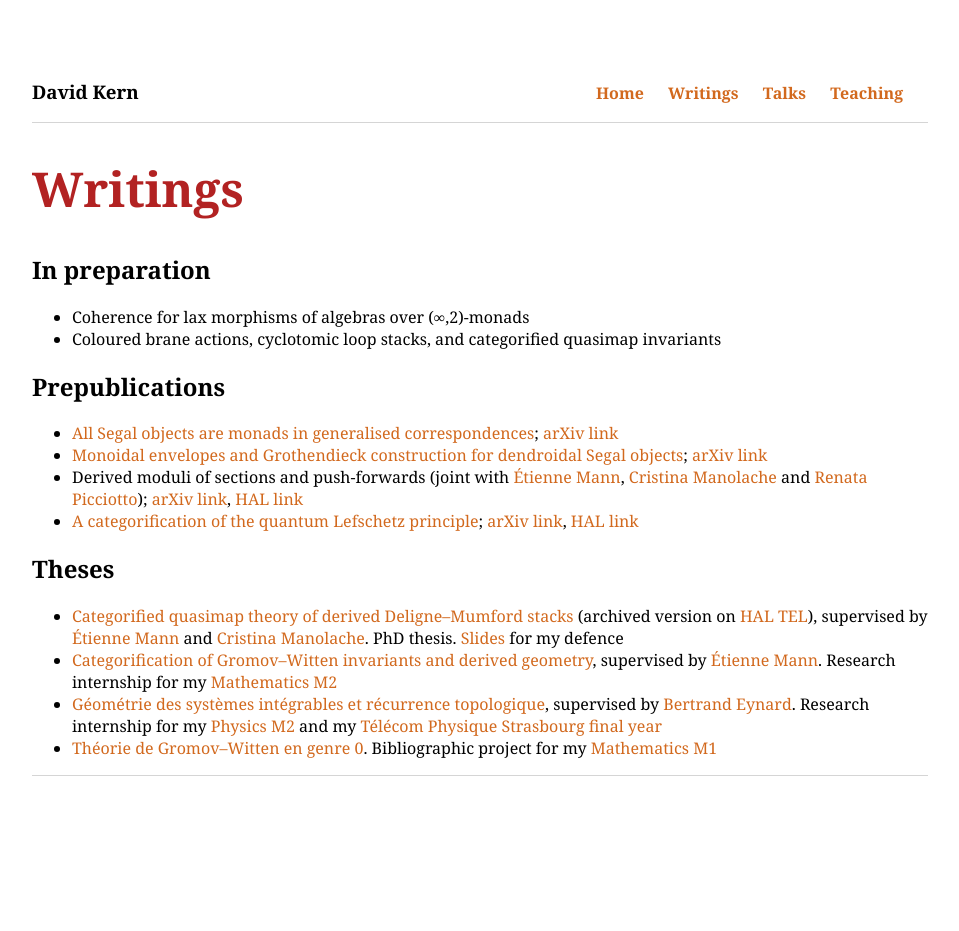
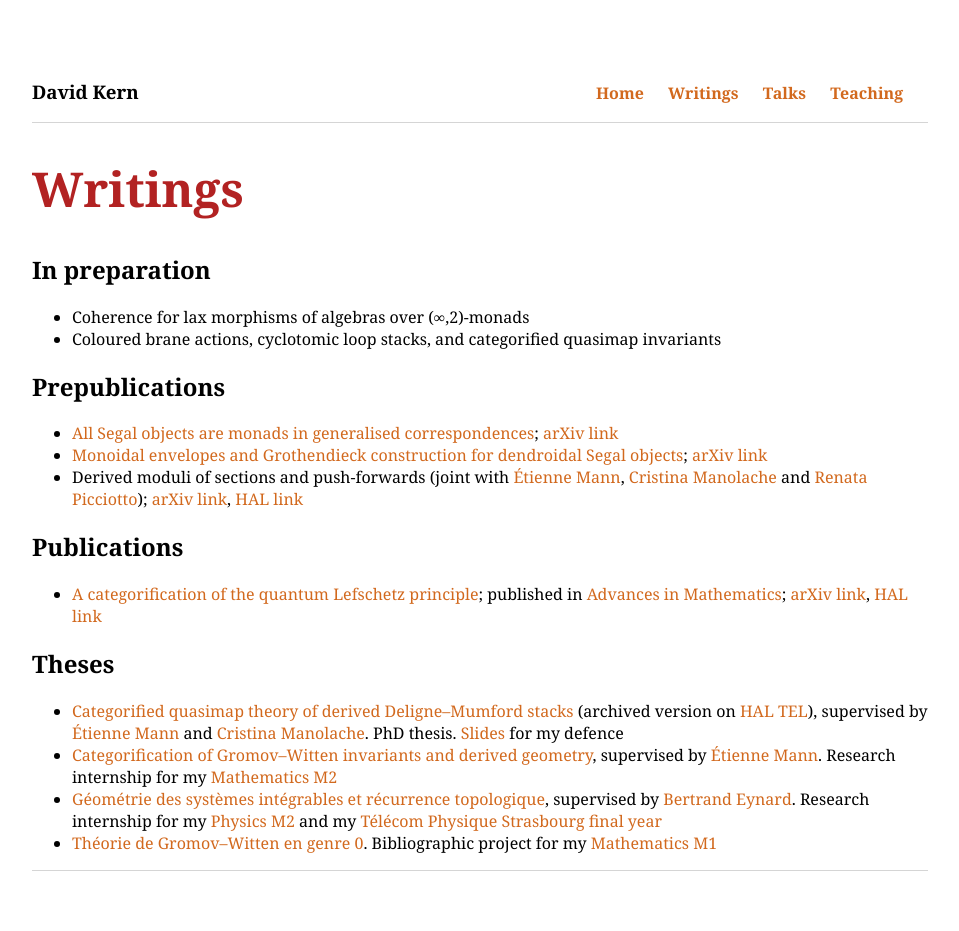
Before and after one commit to dskern/dskern.github.io, a Jekyll site: the page built from writings.html, in a window 1280 px wide. Shown: the whole page, without its empty margins (160-1119 px from the left). Built offline with Jekyll 4.4.1, drawn with Linux system fonts in a browser that asks for light colours; before the commit the page ends 900 px from its top, so only the background shows below that.

Commit message:
Update writings.html

```diff
--- a/writings.html
+++ b/writings.html
@@ -17,7 +17,12 @@ layout: default
   <li><a href="Writings/Envelop_Segal.pdf">Monoidal envelopes and Grothendieck construction for dendroidal
     Segal objects</a>; <a href="https://arxiv.org/abs/2301.10751">arXiv link</a></li>
   <li>Derived moduli of sections and push-forwards (joint with <a href="https://math.univ-angers.fr/~mann/">Étienne Mann</a>, <a href="https://www.sheffield.ac.uk/maths/people/academic/cristina-manolache">Cristina Manolache</a> and <a href="https://sites.google.com/view/renatapicciotto/">Renata Picciotto</a>); <a href="https://arxiv.org/abs/2210.11386">arXiv link</a>, <a href="https://hal.archives-ouvertes.fr/hal-03823412">HAL link</a></li>
-  <li><a href="Writings/qLefschetzCateg.pdf">A categorification of the quantum Lefschetz principle</a>; <a href="https://arxiv.org/abs/2002.03990">arXiv link</a>, <a href="https://hal.archives-ouvertes.fr/hal-02476725">HAL link</a></li>
+</ul>
+
+<h2>Publications</h2>
+
+<ul>
+  <li><a href="Writings/qLefschetzCateg.pdf">A categorification of the quantum Lefschetz principle</a>; published in <a href="https://www.sciencedirect.com/science/article/pii/S0001870823005054">Advances in Mathematics</a>; <a href="https://arxiv.org/abs/2002.03990">arXiv link</a>, <a href="https://hal.archives-ouvertes.fr/hal-02476725">HAL link</a></li>
 </ul>
 
 <h2>Theses</h2>
```
